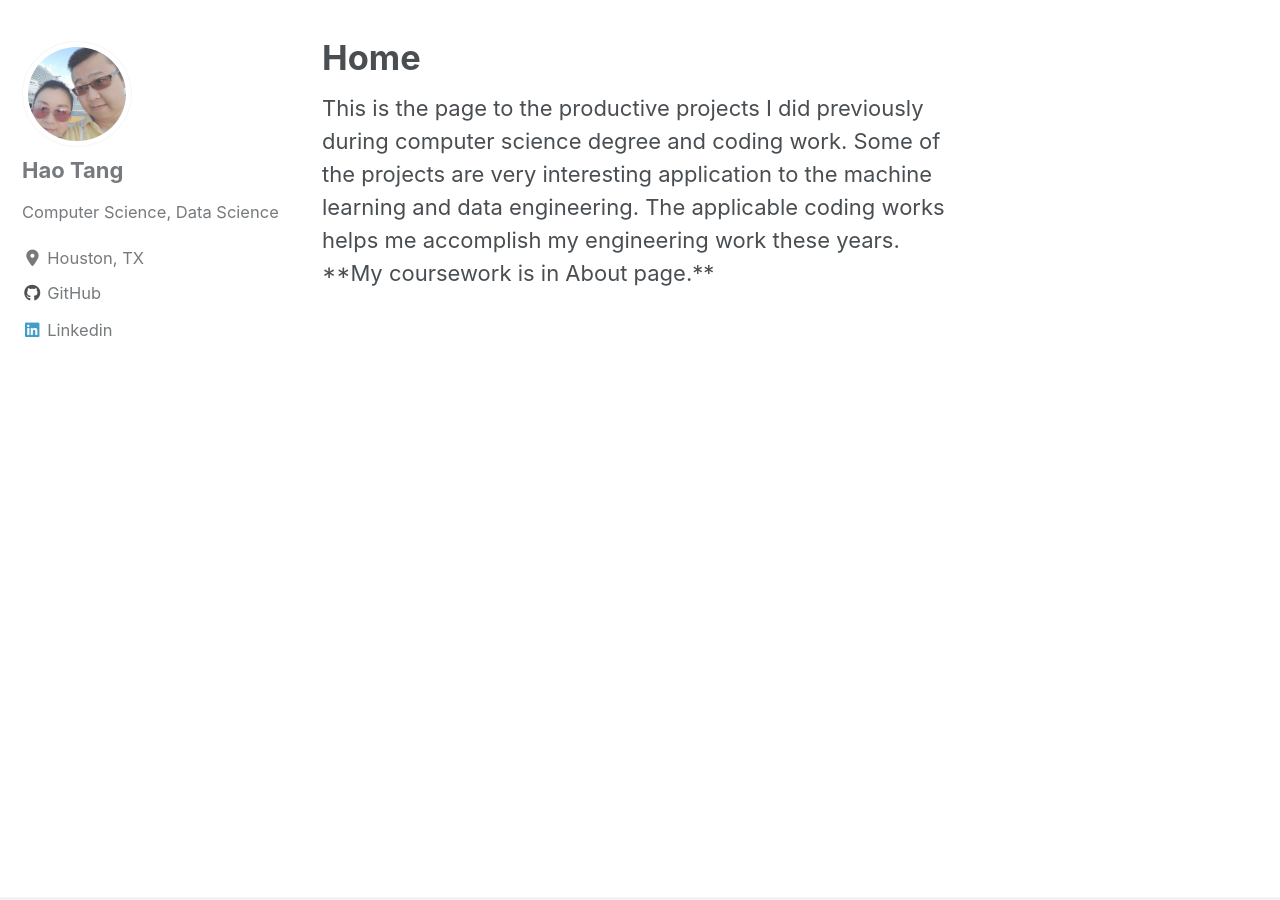
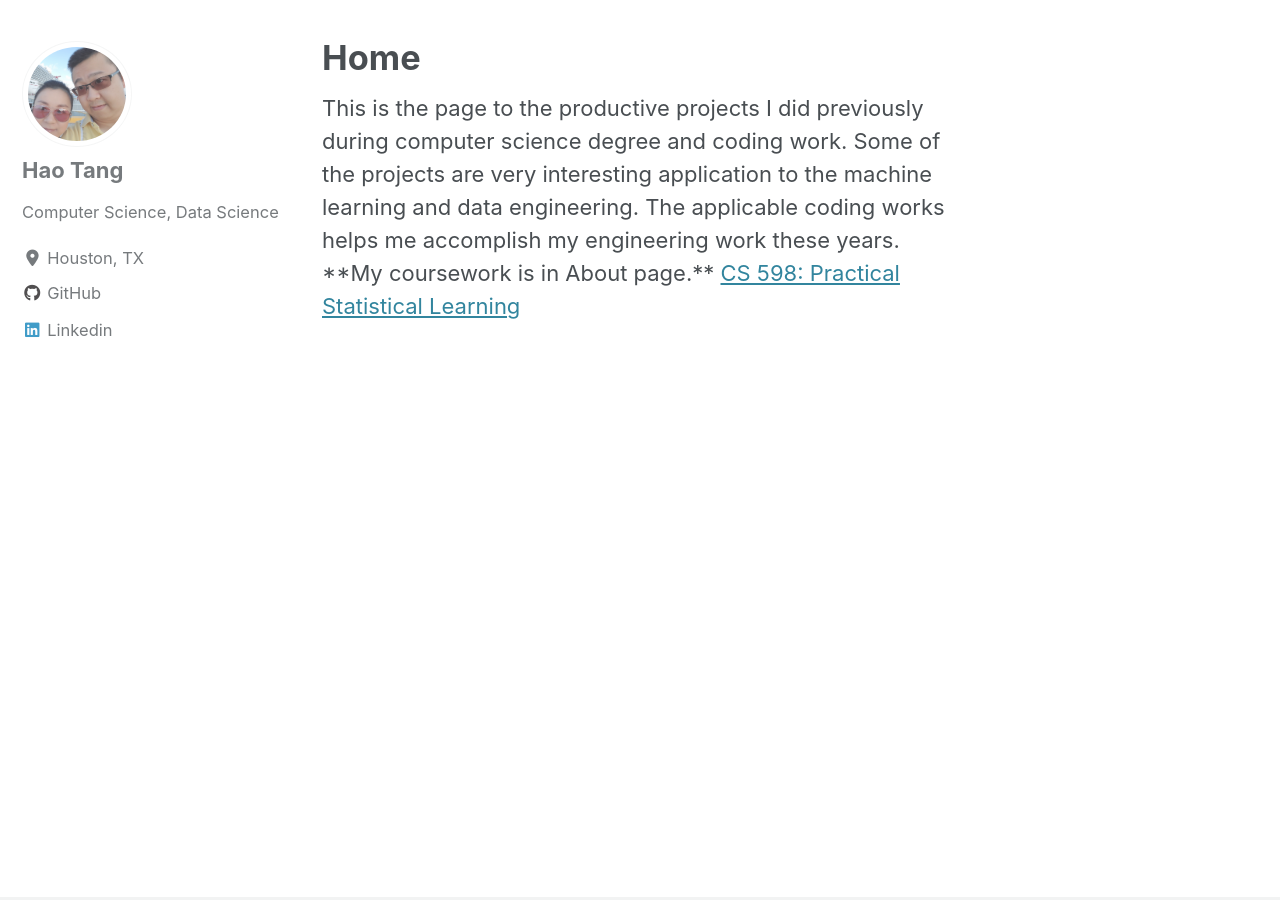
Before and after one commit to tanghao205/tanghao205.github.io, a Jekyll site: the page built from index.html, in a window 1280 px wide and 900 px high, scrolled down 582 px. Built offline with Jekyll 4.4.1, drawn with Linux system fonts in a browser that asks for light colours; cached includes are drawn as plain includes; nearby versions of some CDN libraries; the list of posts is cut into pages by our own code.

Commit message:
Update index.html

```diff
--- a/index.html
+++ b/index.html
@@ -11,3 +11,5 @@ projects are very interesting application to the machine learning and data engin
 me accomplish my engineering work these years.
 
 **My coursework is in About page.**
+
+<a href="https://www.coursera.org/account/accomplishments/certificate/33DRLUWWTJHY?utm_medium=certificate&utm_source=link&utm_campaign=copybutton_certificate&utm_term=long">CS 598: Practical Statistical Learning</a>
```
